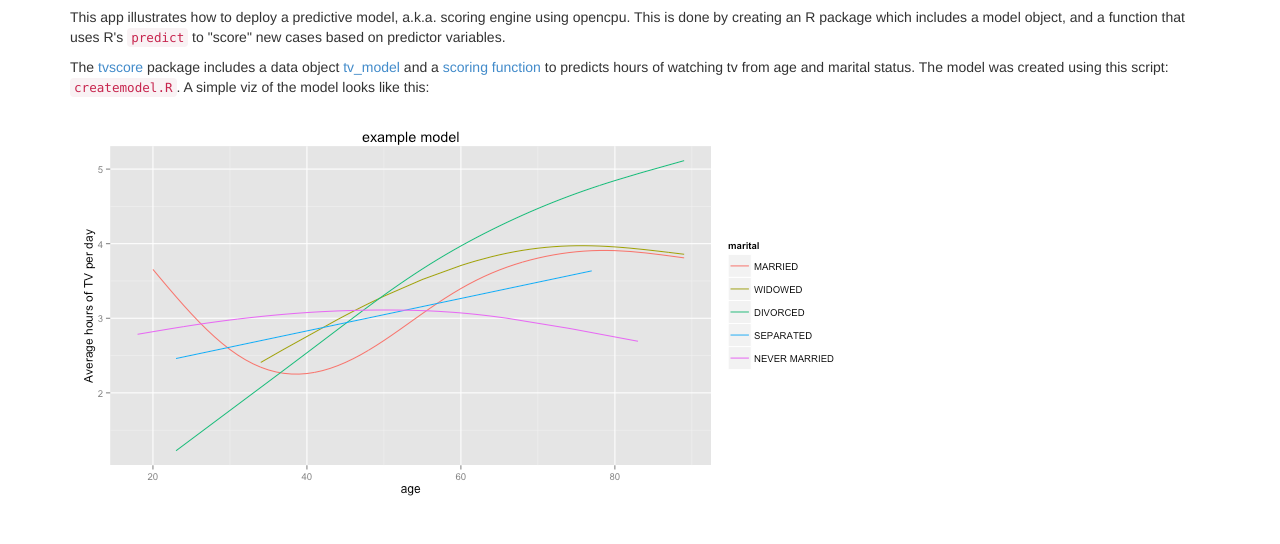
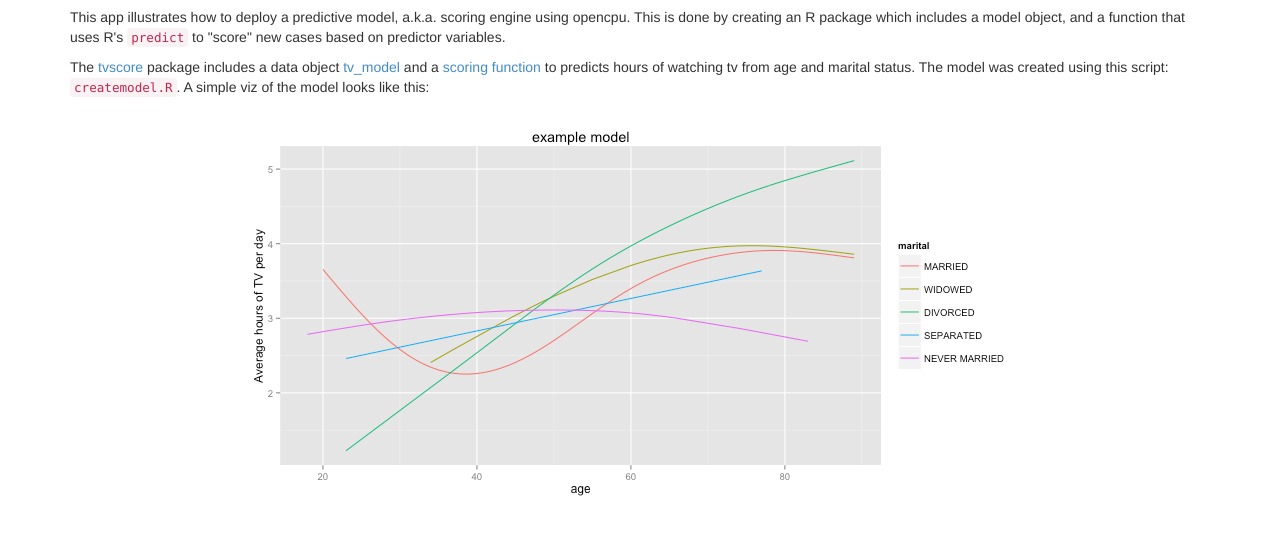
Before and after one commit to rwebapps/tvscore, a plain HTML site: page inst/www/index.html in a window 1280 px wide. Shown: the part 63-607 px from the top of the page. Drawn offline with Linux system fonts and the light colour scheme.

Commit message:
center image

```diff
--- a/inst/www/index.html
+++ b/inst/www/index.html
@@ -17,7 +17,7 @@
 
     <p>The <a href="../">tvscore</a> package includes a data object <a href="../data/tv_model">tv_model</a> and a <a href="../R/tv">scoring function</a> to predicts hours of watching tv from age and marital status. The model was created using this script: <a href="../tv/createmodel.R"><code>createmodel.R</code></a>. A simple viz of the model looks like this:</p>
 
-    <img class="img-rounded img-responsive" src="../tv/viz.png">
+    <img class="center-block img-rounded img-responsive" src="../tv/viz.png">
 
     <div class="page-header">
       <h2>Scoring example with curl</h2>
```
